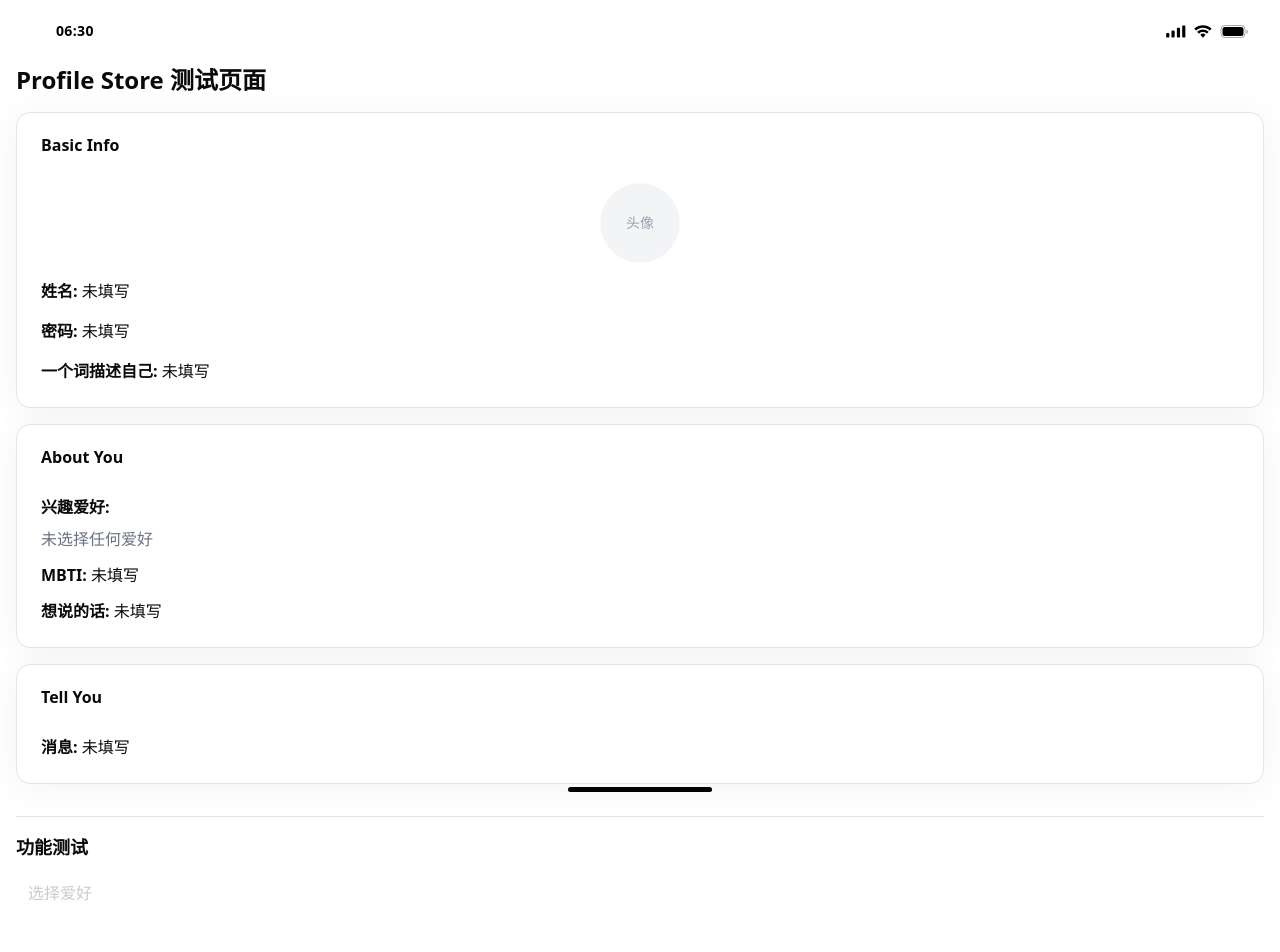
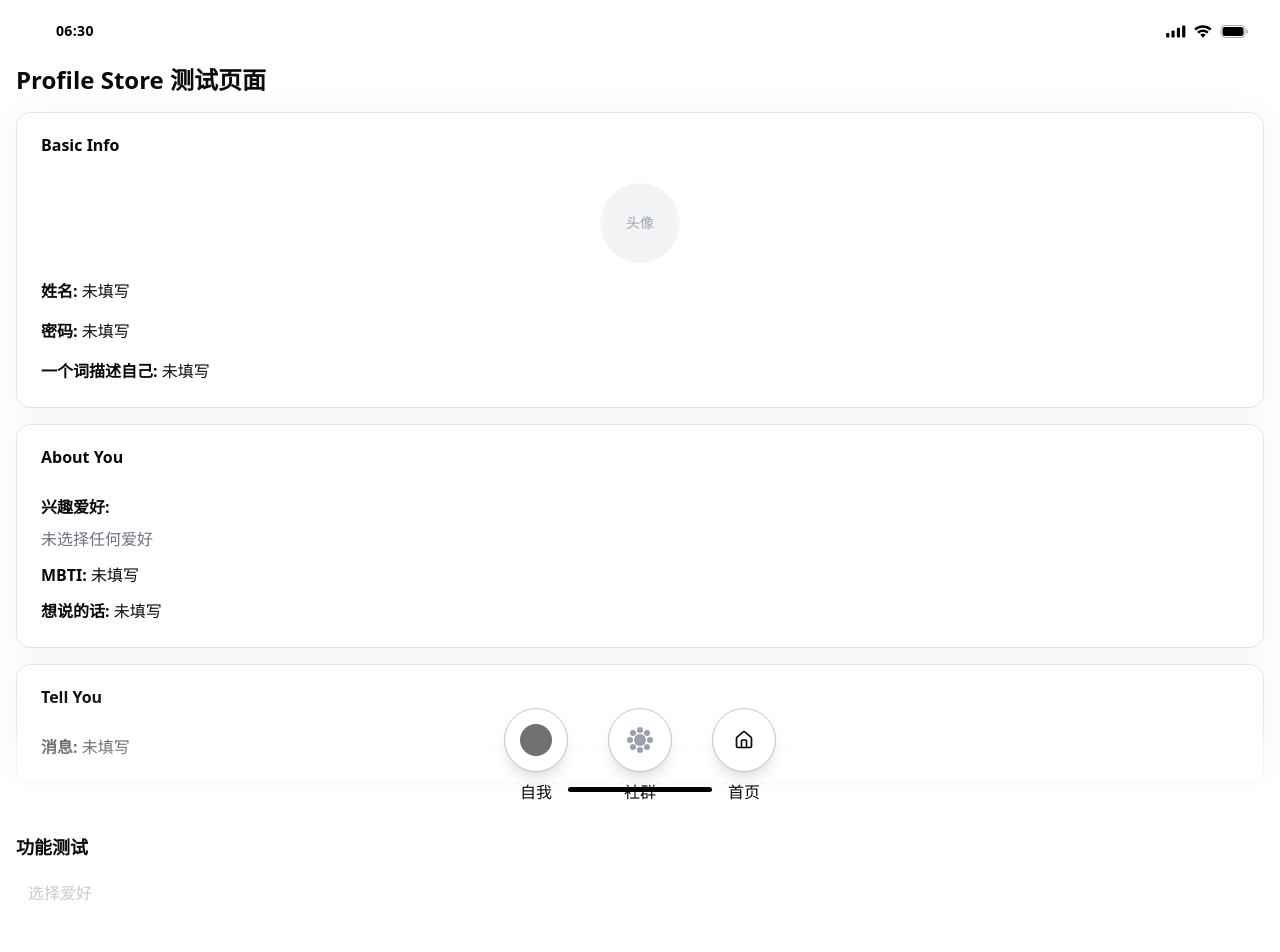
Before and after one commit to SinoAHpx/profile-matcher, a Next.js app: page /test in a window 1280 px wide. Shown: the top 952 px of the page. Built offline with nearby package versions, Linux system fonts and the light colour scheme.

Commit message:
feat(test): enhance TestPage with BottomNavigation and improve layout structure for better user experience

```diff
--- a/src/app/test/page.tsx
+++ b/src/app/test/page.tsx
@@ -8,11 +8,16 @@ import { useProfileStore } from "@/stores/profileStore";
 import { Card, CardContent, CardHeader, CardTitle } from "@/components/ui/card";
 import { Badge } from "@/components/ui/badge";
 import { Avatar, AvatarFallback, AvatarImage } from "@/components/ui/avatar";
+import BottomNavigation from "@/components/BottomNavigation";
+import { useRouter } from "next/navigation";
+import { Home, User, Settings, MessageCircle, Bell } from "lucide-react";
 
 export default function TestPage() {
   const { basicInfo, aboutYou, tellYou, resetProfile } = useProfileStore();
+  const router = useRouter();
 
   return (
+    <>
       <div className="flex flex-col bg-[#FFF] justify-start overflow-auto container mx-auto p-4 pt-16 space-y-8">
         <div className="space-y-4">
           <h1 className="text-2xl font-bold">Profile Store 测试页面</h1>
@@ -124,6 +129,25 @@ export default function TestPage() {
         >
           重置所有数据
         </Button>
+
+        <div className="bg-white rounded-lg shadow-sm p-6 mt-8">
+          <h2 className="text-xl font-semibold mb-4">扩展底部导航预览</h2>
+          <p className="text-gray-600">请查看页面底部的扩展导航栏</p>
         </div>
+      </div>
+
+      <BottomNavigation
+        additionalButtons={[
+          {
+            id: "home",
+            label: "首页",
+            icon: <Home className="w-5 h-5" />,
+            onClick: () => router.push("/"),
+            isActive: false
+          },
+        ]}
+      />
+    </>
+
   );
 }
--- a/src/components/BottomNavigation.tsx
+++ b/src/components/BottomNavigation.tsx
@@ -1,12 +1,22 @@
 "use client";
 
 import { useRouter } from "next/navigation";
+import React from "react";
+
+interface AdditionalButton {
+  id: string;
+  label: string;
+  icon: React.ReactNode;
+  onClick: () => void;
+  isActive?: boolean;
+}
 
 interface BottomNavigationProps {
   className?: string;
+  additionalButtons?: AdditionalButton[];
 }
 
-const BottomNavigation = ({ className = "" }: BottomNavigationProps) => {
+const BottomNavigation = ({ className = "", additionalButtons = [] }: BottomNavigationProps) => {
   const router = useRouter();
 
   const handleSelfClick = () => {
@@ -17,24 +27,23 @@ const BottomNavigation = ({ className = "" }: BottomNavigationProps) => {
     router.push("/activity");
   };
 
+  const renderButton = (label: string, icon: React.ReactNode, onClick: () => void, isActive = false) => (
+    <button
+      className="text-center"
+      onClick={onClick}
+    >
+      <div className={`w-16 h-16 ${isActive ? 'bg-blue-100 border-blue-500' : 'bg-white'} border-1 ${isActive ? 'border-blue-500' : 'border-[#c5c5c5]'} rounded-full flex items-center justify-center mx-auto mb-2 shadow-lg hover:shadow-xl transition-shadow`}>
+        {icon}
+      </div>
+      <p className={isActive ? 'text-blue-600 font-semibold' : ''}>{label}</p>
+    </button>
+  );
+
   return (
     <>
       <div className={`fixed -bottom-5 left-0 right-0 flex justify-center gap-10 items-center p-4 bg-gradient-to-t from-white to-transparent z-40 ${className}`}>
-        <button
-          className="text-center"
-          onClick={handleSelfClick}
-        >
-          <div className="w-16 h-16 bg-white border-1 border-[#c5c5c5] rounded-full flex items-center justify-center mx-auto mb-2 shadow-lg hover:shadow-xl transition-shadow">
-            <div className="w-8 h-8 bg-[#707070] rounded-full"></div>
-          </div>
-          <p>自我</p>
-        </button>
-        <button
-          className="text-center"
-          onClick={handleCommunityClick}
-        >
-          <div className="w-16 h-16 bg-white rounded-full flex items-center justify-center mx-auto mb-2 shadow-lg hover:shadow-xl transition-shadow">
-            {/* 社群 icon */}
+        {renderButton("自我", <div className="w-8 h-8 bg-[#707070] rounded-full"></div>, handleSelfClick)}
+        {renderButton("社群",
           <div className="w-8 h-8 relative flex items-center justify-center">
             <div className="w-3 h-3 rounded-full bg-gray-400"></div>
             {[...Array(8)].map((_, i) => {
@@ -53,10 +62,11 @@ const BottomNavigation = ({ className = "" }: BottomNavigationProps) => {
                 />
               );
             })}
-            </div>
-          </div>
-          <p>社群</p>
-        </button>
+          </div>,
+          handleCommunityClick
+        )}
+        {additionalButtons.map((button) => renderButton(button.label, button.icon, button.onClick, button.isActive))
+        }
       </div>
     </>
   );
```
Lines whose indentation alone changed are shown as unchanged.
